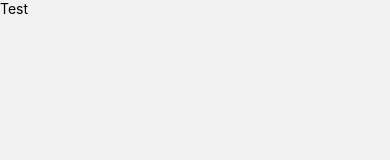
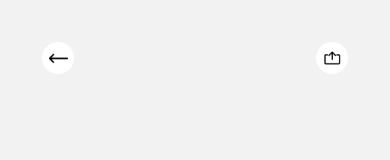
Before and after one commit to NjGhtMaRe/AppTravel, a React Native app: screen /AttractionDetails in a window 390 px wide. Shown: the top 160 px of the page. Built offline with nearby package versions, Linux system fonts and the light colour scheme.

Commit message:
Add back and share icon

```diff
--- a/src/Screen/AttractionDetails/index.js
+++ b/src/Screen/AttractionDetails/index.js
@@ -1,11 +1,39 @@
 import React from 'react';
-import {Text, SafeAreaView} from 'react-native';
+import {
+  Text,
+  SafeAreaView,
+  ImageBackground,
+  Image,
+  Pressable,
+  View,
+} from 'react-native';
+import styles from './styles';
 
 const AttractionDetails = ({navigation, route}) => {
   const {item} = route?.params || {};
+
+  const onBack = () => {
+    navigation.goBack();
+  };
+  console.log(item);
   return (
-    <SafeAreaView>
-      <Text>Test</Text>
+    <SafeAreaView style={styles.container}>
+      <ImageBackground style={styles.mainImage} source={{uri: item?.images[0]}}>
+        <View style={styles.headerContainer}>
+          <Pressable hitSlop={8} onPress={onBack}>
+            <Image
+              style={styles.iconBack}
+              source={require('../../assets/back.png')}
+            />
+          </Pressable>
+          <Pressable hitSlop={8}>
+            <Image
+              style={styles.iconShare}
+              source={require('../../assets/share.png')}
+            />
+          </Pressable>
+        </View>
+      </ImageBackground>
     </SafeAreaView>
   );
 };
--- a/src/Screen/AttractionDetails/styles.js
+++ b/src/Screen/AttractionDetails/styles.js
@@ -1,3 +1,32 @@
-import {StyleSheet} from 'react-native';
+import {StyleSheet, Dimensions} from 'react-native';
 
-const style = StyleSheet.create({});
+const {width, height} = Dimensions.get('window');
+
+const styles = StyleSheet.create({
+  container: {
+    margin: 32,
+  },
+  mainImage: {
+    width: '100%',
+    height: height / 2,
+  },
+  iconBack: {
+    width: 32,
+    height: 32,
+    marginTop: 10,
+    marginLeft: 10,
+  },
+  iconShare: {
+    width: 32,
+    height: 32,
+    marginTop: 10,
+    marginRight: 10,
+  },
+  headerContainer: {
+    flexDirection: 'row',
+    justifyContent: 'space-between',
+    alignContent: 'center',
+  },
+});
+
+export default styles;
--- a/src/components/AttractionCards/styles.js
+++ b/src/components/AttractionCards/styles.js
@@ -6,7 +6,7 @@ const styles = StyleSheet.create({
   container: {
     borderWidth: 1,
     borderRadius: 20,
-    borderColor: 'rgba(0,0,0,0.3)',
+    borderColor: 'rgba(0,0,0,0.1)',
     marginBottom: 14,
     marginTop: 16,
   },
```
